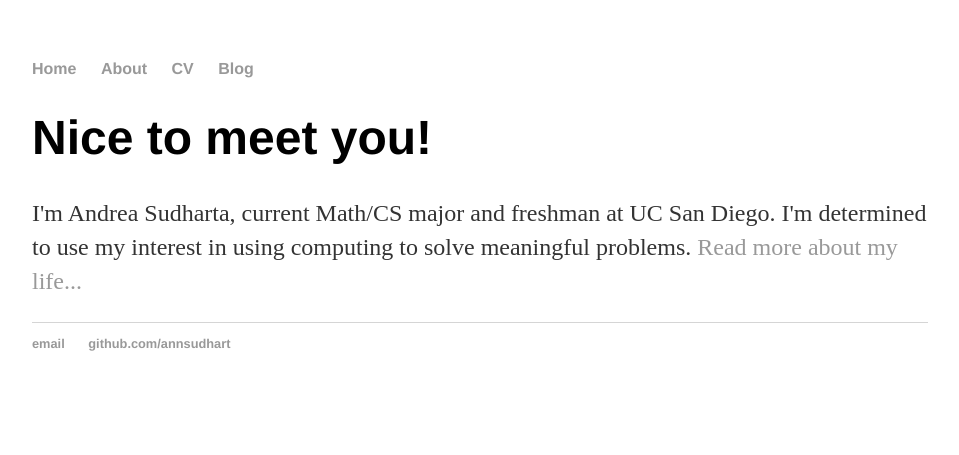
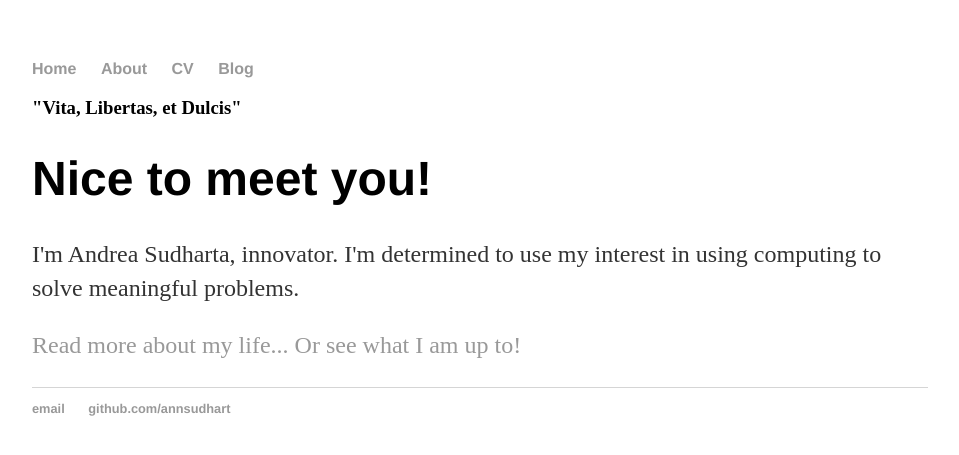
Before and after one commit to annsudhart/annsudhart.github.io, a Jekyll site: the page built from index.html, in a window 1280 px wide. Shown: the top 455 px of the page, without its empty margins (160-1119 px from the left). Built offline with Jekyll 4.4.1, drawn with Linux system fonts in a browser that asks for light colours.

Commit message:
Update index.html

```diff
--- a/index.html
+++ b/index.html
@@ -3,9 +3,12 @@ layout: default
 title: Andrea Sudharta, Innovator
 ---
 <div class="blurb">
+	<h3>"Vita, Libertas, et Dulcis"</h1>
 	<h1>Nice to meet you!</h1>
-		<p>I'm Andrea Sudharta, current Math/CS major and freshman
-       at UC San Diego. I'm determined to use my interest in using computing to solve meaningful problems.
-       <a href="/about">Read more about my life...</a>
-    </p>
+	<p>I'm Andrea Sudharta, innovator. I'm determined to use my interest in using computing to solve meaningful problems.
+	</p>
+	<p>
+		<a href="/about">Read more about my life...</a>
+		<a href="/about">Or see what I am up to!</a>
+	</p>
 </div><!-- /.blurb -->
```
